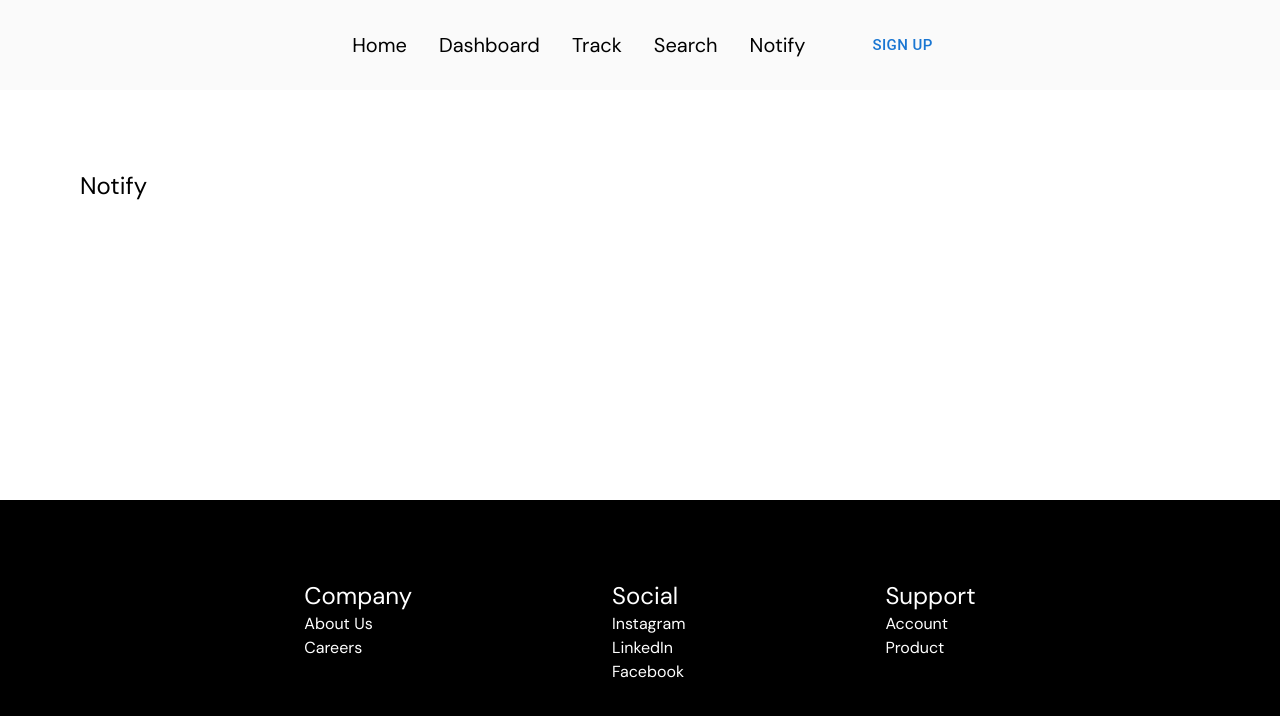
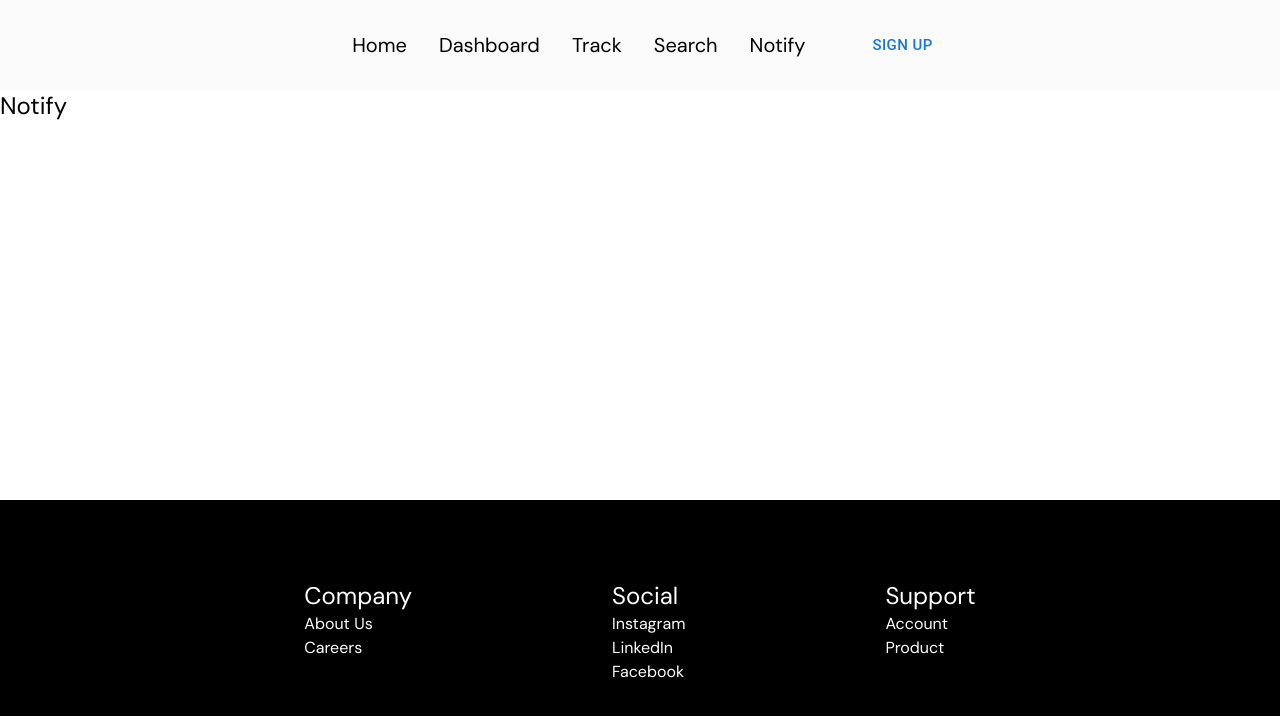
Before and after one commit to ninuinu/hemnet-notifier, a Next.js app in the folder frontend/: page /notify in a window 1280 px wide. Shown: the top 716 px of the page. Built offline with nearby package versions, Linux system fonts and the light colour scheme.

Commit message:
remove old wrapper component

```diff
--- a/frontend/src/app/layout.tsx
+++ b/frontend/src/app/layout.tsx
@@ -1,10 +1,9 @@
 import Footer from "@/components/Footer/Footer";
 import Header from "@/components/Header/Header";
-import Wrapper from "@/components/Wrapper";
+import { ClerkProvider } from "@clerk/nextjs";
 import type { Metadata } from "next";
 import { DM_Sans } from "next/font/google";
 import "./globals.css";
-import { ClerkProvider } from "@clerk/nextjs";
 
 const dm_sans = DM_Sans({ subsets: ["latin"] });
 
@@ -24,7 +23,7 @@ export default function RootLayout({
         <body className={dm_sans.className}>
           <main className="main">
             <Header />
-            <Wrapper>{children}</Wrapper>
+            {children}
             <Footer />
           </main>
         </body>
--- a/frontend/src/components/Wrapper.tsx
+++ /dev/null
@@ -1,3 +0,0 @@
-export default function ({ children }: { children: React.ReactNode }) {
-  return <div className="p-20">{children}</div>;
-}
```
